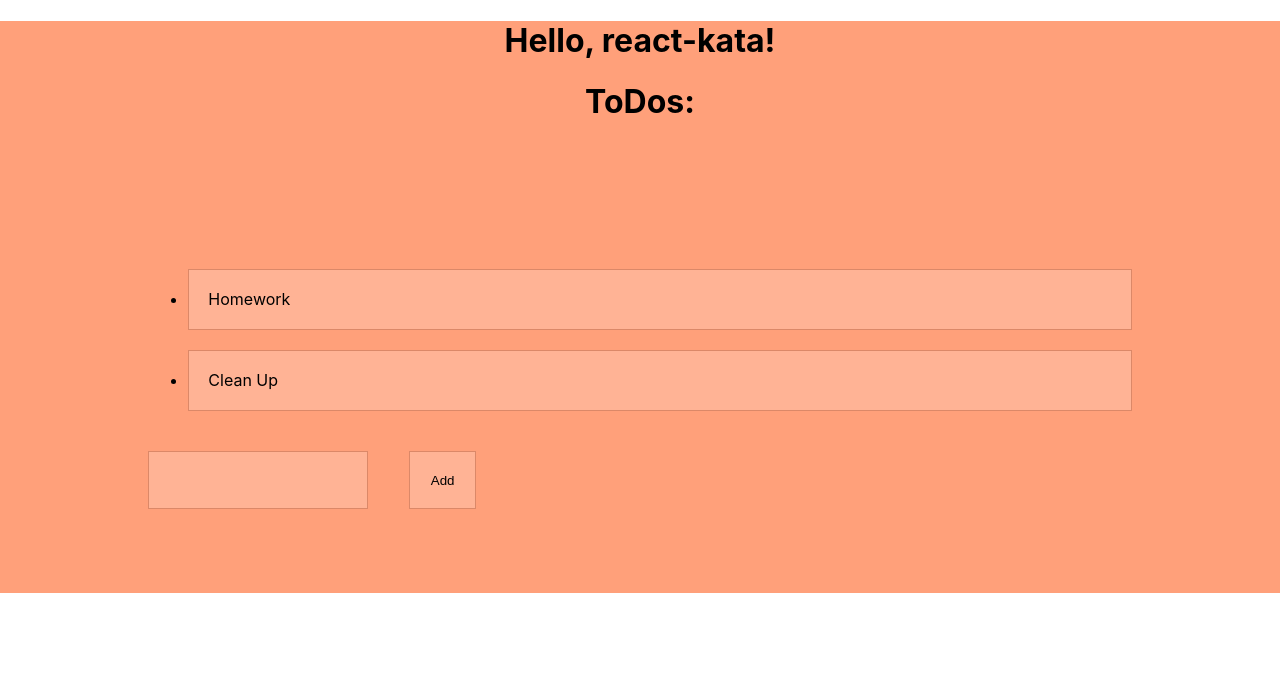
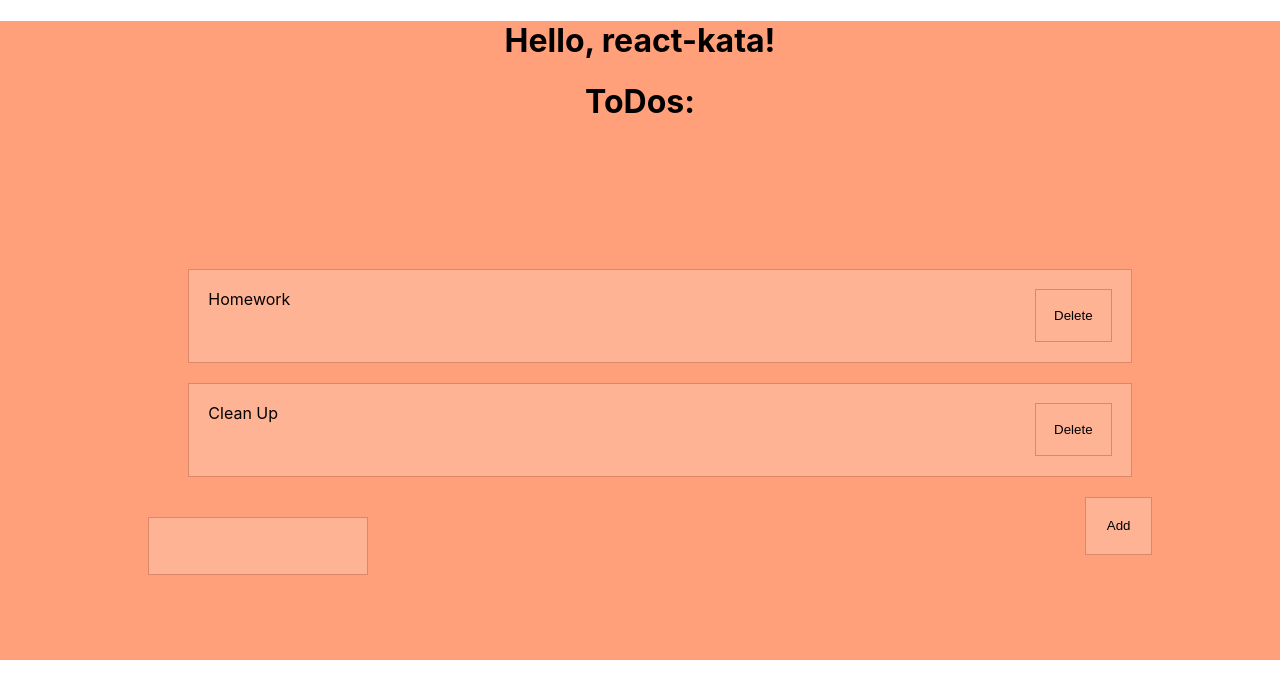
Before and after one commit to Waog/react-kata, a React (Create React App) app: page / in a window 1280 px wide. Shown: the top 698 px of the page. Built offline with nearby package versions, Linux system fonts and the light colour scheme.

Commit message:
ADD remove functionality

```diff
--- /dev/null
+++ b/src/components/TodoItem.css
@@ -0,0 +1,8 @@
+button.todo-content {
+  float: right;
+  margin: 0;
+}
+
+li.todo-item {
+  overflow: auto;
+}
--- a/src/components/TodoItem.js
+++ b/src/components/TodoItem.js
@@ -1,5 +1,18 @@
 import React from "react";
+import "./TodoItem.css";
 
-export default function TodoItem(props) {
-  return <li className="todo-item">{props.title}</li>;
+export default class TodoItem extends React.Component {
+  render() {
+    return (
+      <li className="todo-item">
+        {this.props.todo.title}
+        <button
+          className="todo-content"
+          onClick={() => this.props.onDelete(this.props.todo.id)}
+        >
+          Delete
+        </button>
+      </li>
+    );
+  }
 }
--- a/src/components/TodoList.js
+++ b/src/components/TodoList.js
@@ -25,12 +25,22 @@ export default class TodoList extends React.Component {
     }));
   }
 
+  remove(id) {
+    this.setState(prevState => ({
+      todos: prevState.todos.filter(todo => todo.id !== id)
+    }));
+  }
+
+  onDelete = id => {
+    this.remove(id);
+  };
+
   render() {
     return (
       <div className="todo-list">
         <ul>
           {this.state.todos.map(todo => (
-            <TodoItem key={todo.id} title={todo.title} />
+            <TodoItem key={todo.id} todo={todo} onDelete={this.onDelete} />
           ))}
         </ul>
         <TodoAdder onAdd={this.handleAdd} />
```
